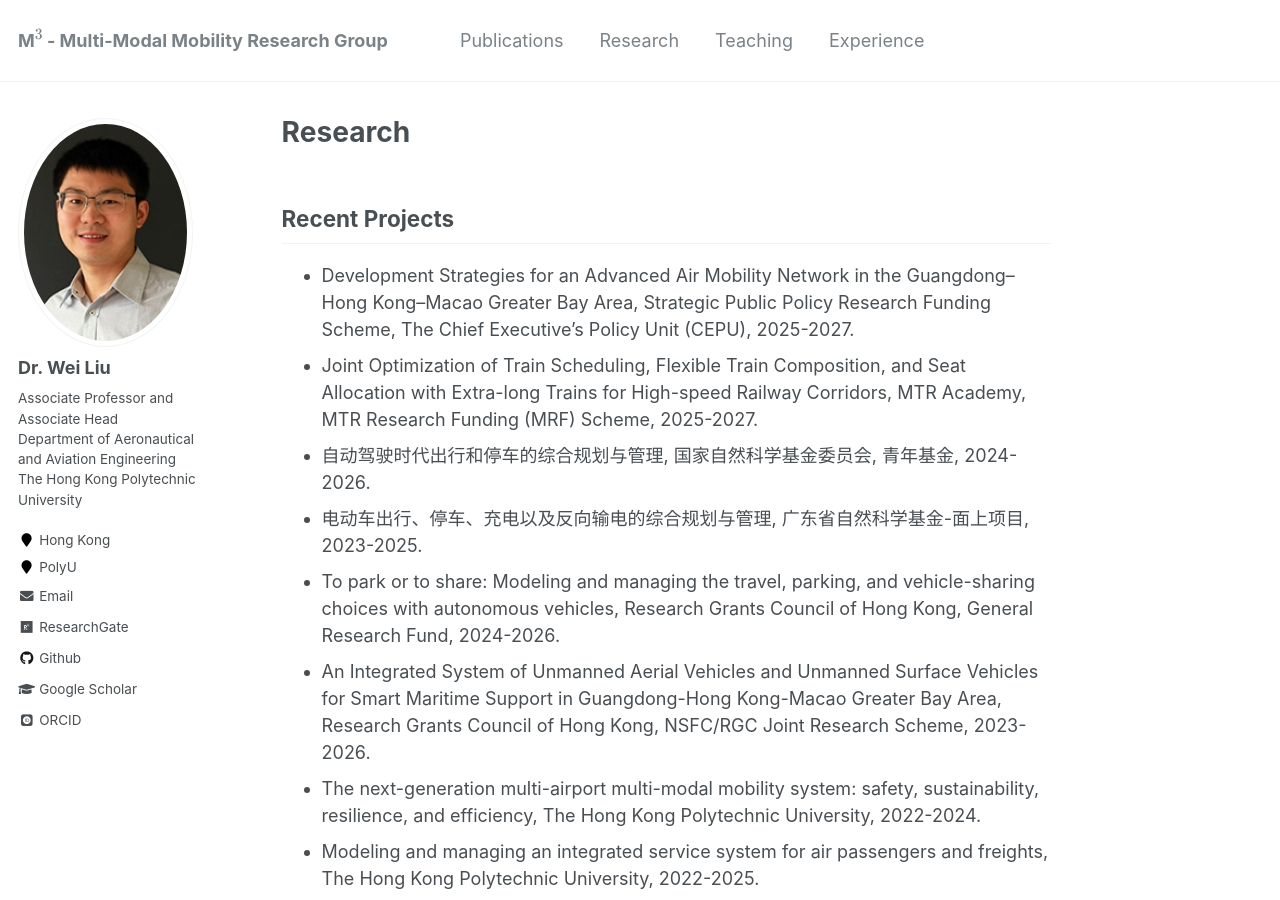
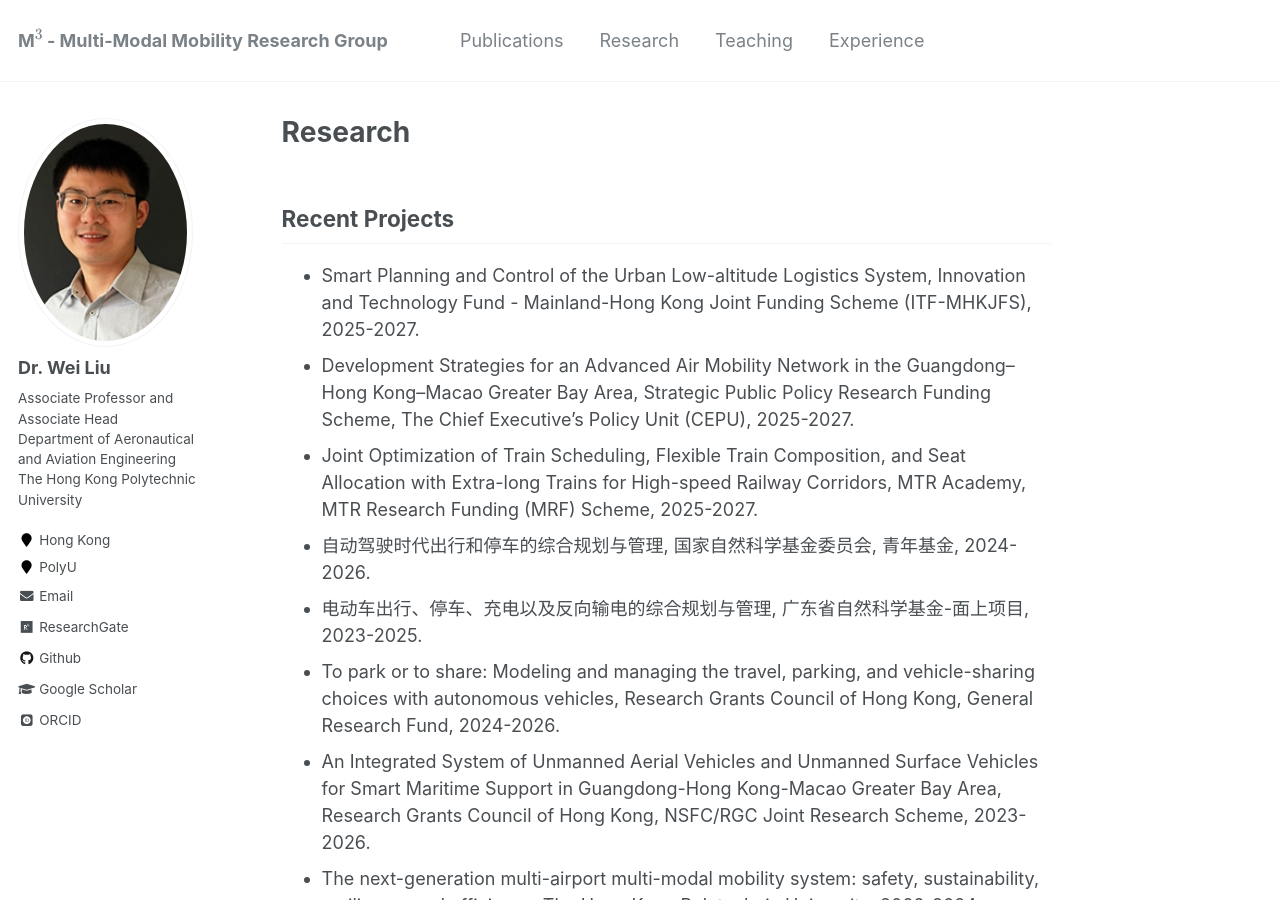
Before and after one commit to weiliu2016/weiliu2016.github.io, a Jekyll site: the page built from _pages/research.md, in a window 1280 px wide and 900 px high. Built offline with Jekyll 4.4.1, drawn with Linux system fonts in a browser that asks for light colours; some web fonts are replaced; formulas are drawn with MathJax 3.

Commit message:
Update research.md

```diff
--- a/_pages/research.md
+++ b/_pages/research.md
@@ -7,6 +7,7 @@ author_profile: true
 Recent Projects
 -----------
 
+* Smart Planning and Control of the Urban Low-altitude Logistics System, Innovation and Technology Fund - Mainland-Hong Kong Joint Funding Scheme (ITF-MHKJFS), 2025-2027.
 * Development Strategies for an Advanced Air Mobility Network in the Guangdong–Hong Kong–Macao Greater Bay Area, Strategic Public Policy Research Funding Scheme, The Chief Executive's Policy Unit (CEPU), 2025-2027.
 * Joint Optimization of Train Scheduling, Flexible Train Composition, and Seat Allocation with Extra-long Trains for High-speed Railway Corridors, MTR Academy, MTR Research Funding (MRF) Scheme, 2025-2027.
 * 自动驾驶时代出行和停车的综合规划与管理, 国家自然科学基金委员会, 青年基金, 2024-2026.
```
